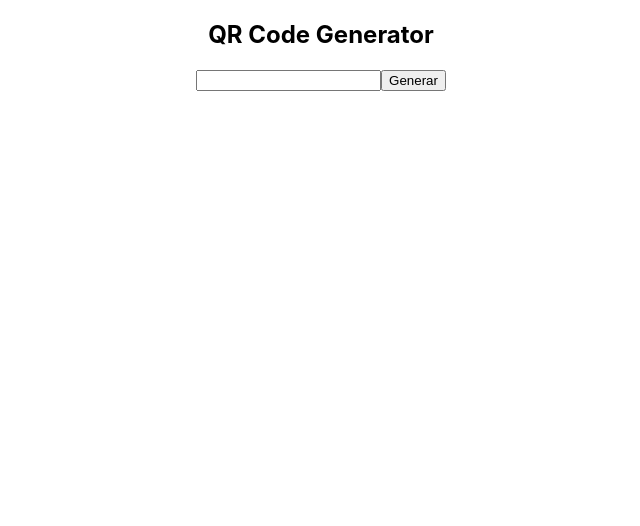
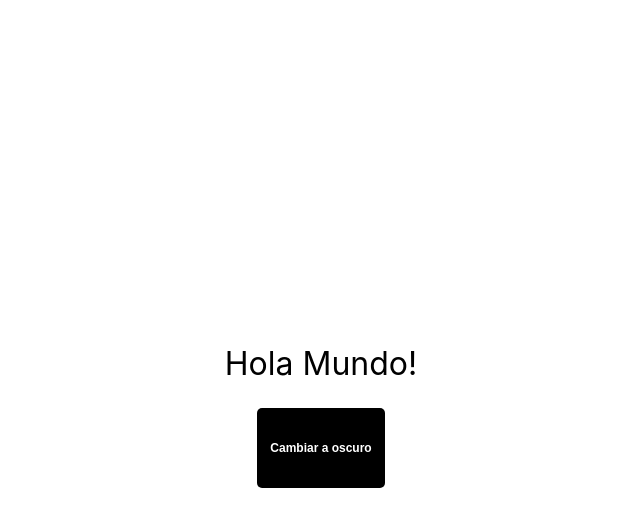
Before and after one commit to wlopera/react-projects, a React (Create React App) app: page / in a window 1280 px wide. Shown: the top 526 px of the page, without its empty margins (319-959 px from the left). Built offline with nearby package versions, Linux system fonts and the light colour scheme.

Commit message:
Proyecto claro oscuro con usestate persob}nalizado y uso de localstorage

```diff
--- a/src/App.js
+++ b/src/App.js
@@ -4,8 +4,9 @@
 // import { ImageSlider } from "./components/image-slider";
 // import { LoadMoreData } from "./components/load-more-data";
 // import { TreeView } from "./components/tree-view";
+// import { QRCodeGenerator } from "./components/qr-code-generator";
 
-import { QRCodeGenerator } from "./components/qr-code-generator";
+import { LightDarkMode } from "./components/light-dark-mode";
 
 function App() {
   return (
@@ -16,7 +17,8 @@ function App() {
       {/* <ImageSlider /> */}
       {/* <LoadMoreData /> */}
       {/* <TreeView /> */}
-      <QRCodeGenerator />
+      {/* <QRCodeGenerator /> */}
+      <LightDarkMode />
     </div>
   );
 }
--- /dev/null
+++ b/src/components/light-dark-mode/index.js
@@ -0,0 +1,23 @@
+import React from "react";
+import { useChangeTheme } from "./useChangeTheme";
+
+import "./styles.css";
+
+export const LightDarkMode = () => {
+  const [theme, setTheme] = useChangeTheme("theme", "light");
+
+  const handleTheme = () => {
+    setTheme((prevTheme) => (prevTheme === "light" ? "dark" : "light"));
+  };
+
+  return (
+    <div className="container" data-theme={theme}>
+      <p className="text">Hola Mundo!</p>
+      <div className="button-container">
+        <button className="button" onClick={handleTheme}>
+          Cambiar a {theme === "dark" ? "claro" : "oscuro"}
+        </button>
+      </div>
+    </div>
+  );
+};
--- /dev/null
+++ b/src/components/light-dark-mode/styles.css
@@ -0,0 +1,46 @@
+:root{
+    --background: white;
+    --text-primary: black;
+    --background-button: black;
+    --color-button: white
+}
+
+[data-theme="dark"] {
+    --background: black;
+    --text-primary: white;
+    --background-button: white;
+    --color-button: black
+}
+
+.container {
+    display: flex;
+    align-content: center;
+    justify-content: center;
+    flex-direction: column;
+    align-items: center;
+    width: 100vw;
+    height: 100vh;
+    background-color: var(--background);
+}
+
+.text {
+    height: 1.5rem;
+    font-size: 2rem;
+    color:var(--text-primary)
+}
+
+.button-container{
+    padding-top: 0.5rem;
+    border: none;
+}
+
+.button {
+    width: 10vw;
+    height: 10vh;
+    border-radius: 5px;
+    border: none;
+    background-color: var(--background-button) ;
+    color: var(--color-button);
+    font-weight: bold;
+    font-size: 12px;
+}
--- /dev/null
+++ b/src/components/light-dark-mode/useChangeTheme.js
@@ -0,0 +1,22 @@
+import { useEffect, useState } from "react";
+
+const init = (key, initValue) => {
+  try {
+    const valueStorage = localStorage.getItem(key);
+    return valueStorage ? JSON.parse(valueStorage) : initValue;
+  } catch (err) {
+    console.log("[Error]: Problema al consultar el localStorage");
+  }
+};
+
+export const useChangeTheme = (key, initValue) => {
+  // Inicializa valor
+  const [value, setValue] = useState(init(key, initValue));
+
+  // Actualiza el valor al cambiar el tema
+  useEffect(() => {
+    localStorage.setItem(key, JSON.stringify(value));
+  }, [key, value]);
+
+  return [value, setValue];
+};
--- a/src/index.js
+++ b/src/index.js
@@ -6,9 +6,9 @@ import reportWebVitals from "./reportWebVitals";
 
 const root = ReactDOM.createRoot(document.getElementById("root"));
 root.render(
-  <React.StrictMode>
-    <App />
-  </React.StrictMode>
+  // <React.StrictMode>
+  <App />
+  // </React.StrictMode>
 );
 
 // If you want to start measuring performance in your app, pass a function
```
Also changed, not shown: 1 other file (tests, documents, lock files or other folders).
